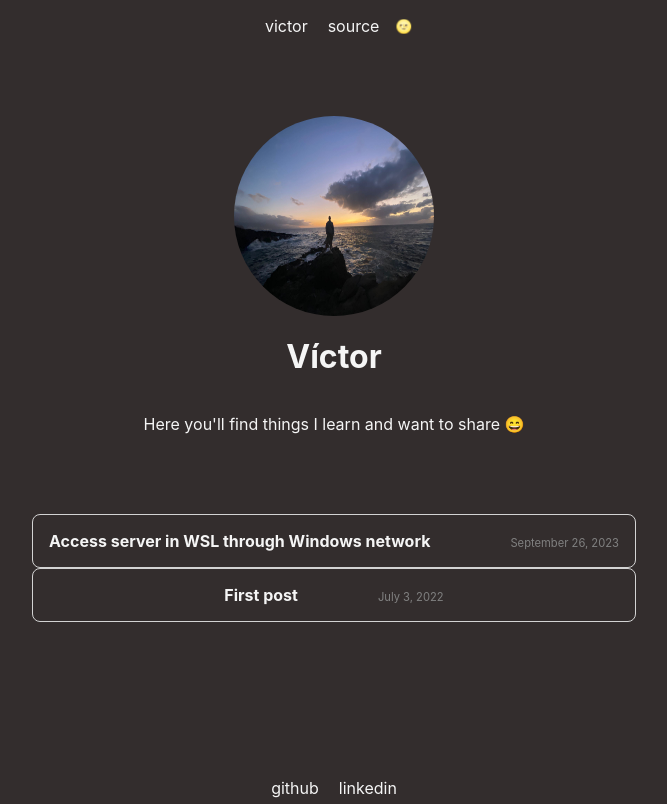
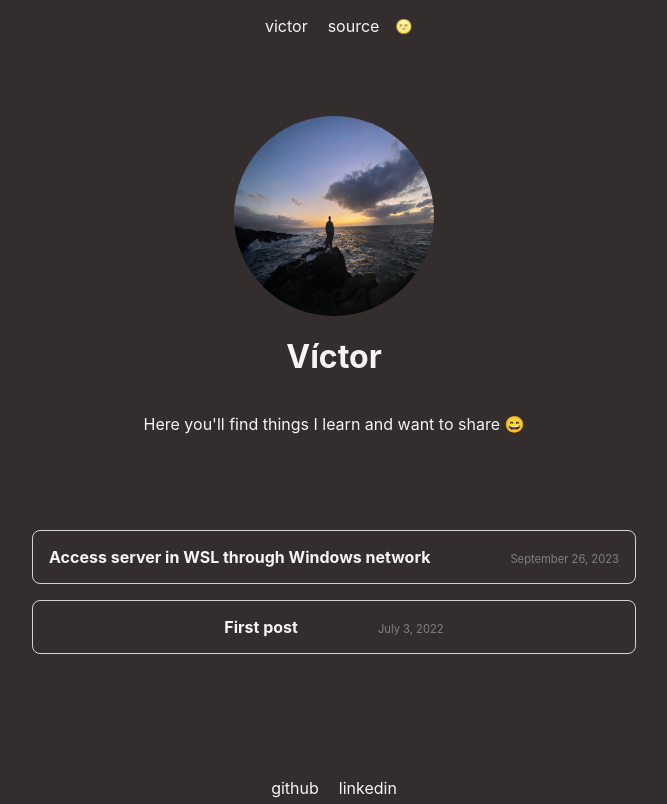
Before and after one commit to victor23k/blog, a Next.js app: page / in a window 1280 px wide. Shown: the whole page, without its empty margins (306-973 px from the left). Built offline with nearby package versions, Linux system fonts and the light colour scheme.

Commit message:
add space between posts in main page

```diff
--- a/components/posts.tsx
+++ b/components/posts.tsx
@@ -8,7 +8,7 @@ const Posts = ({ posts }) => {
     <div style={{ paddingTop: "4rem" }}>
       {posts.slice(0, expand + 1).map((post) => (
         <Link key={post.id} href={post.url}>
-          <article className="postLi">
+          <article className="postLi" style={{ marginTop: "1rem" }}>
             <span style={{ fontWeight: "bold" }}>{post.title}</span>
             <span style={{ fontSize: "0.7rem", color: "grey" }}>
               {post.date}
```
